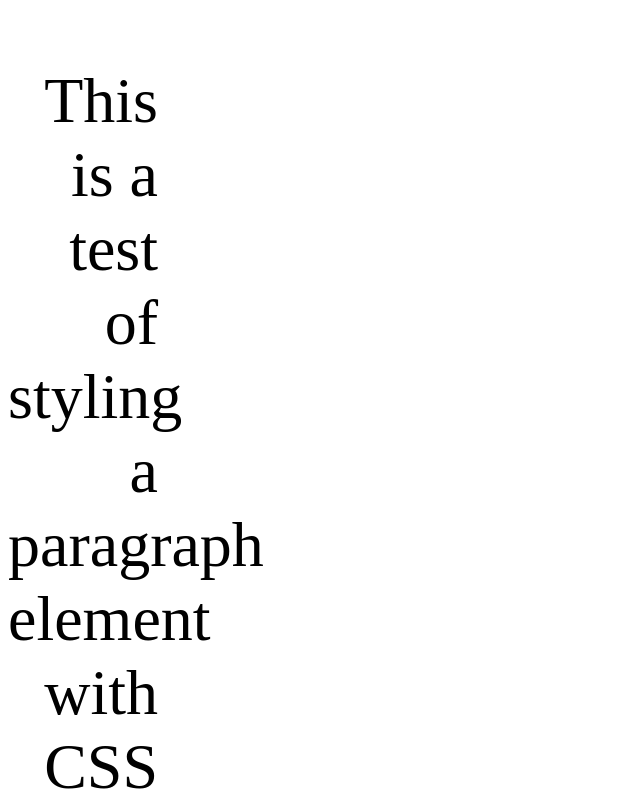
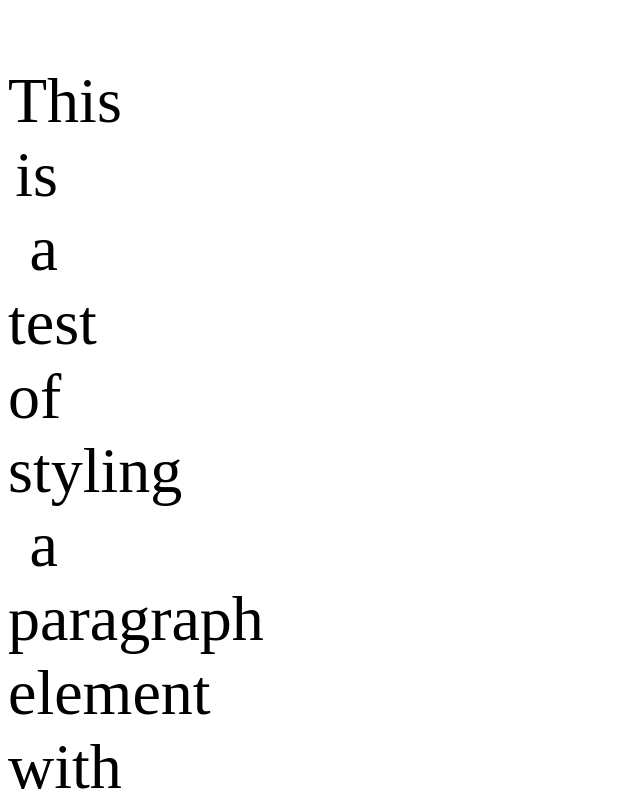
Before and after one commit to SaltMKII/styling-experiment, a plain HTML site: page index.html in a window 1280 px wide. Shown: the top 800 px of the page, without its empty margins (0-640 px from the left). Drawn offline with Linux system fonts and the light colour scheme.

Commit message:
changed max-width to 50px of paragraph element

```diff
--- a/css/index.css
+++ b/css/index.css
@@ -5,7 +5,7 @@ p {
 	text-align: right;
 	text-shadow: 4px black;
 	display: block;
-	max-width: 150px;
+	max-width: 50px;
 
 }
 
```
